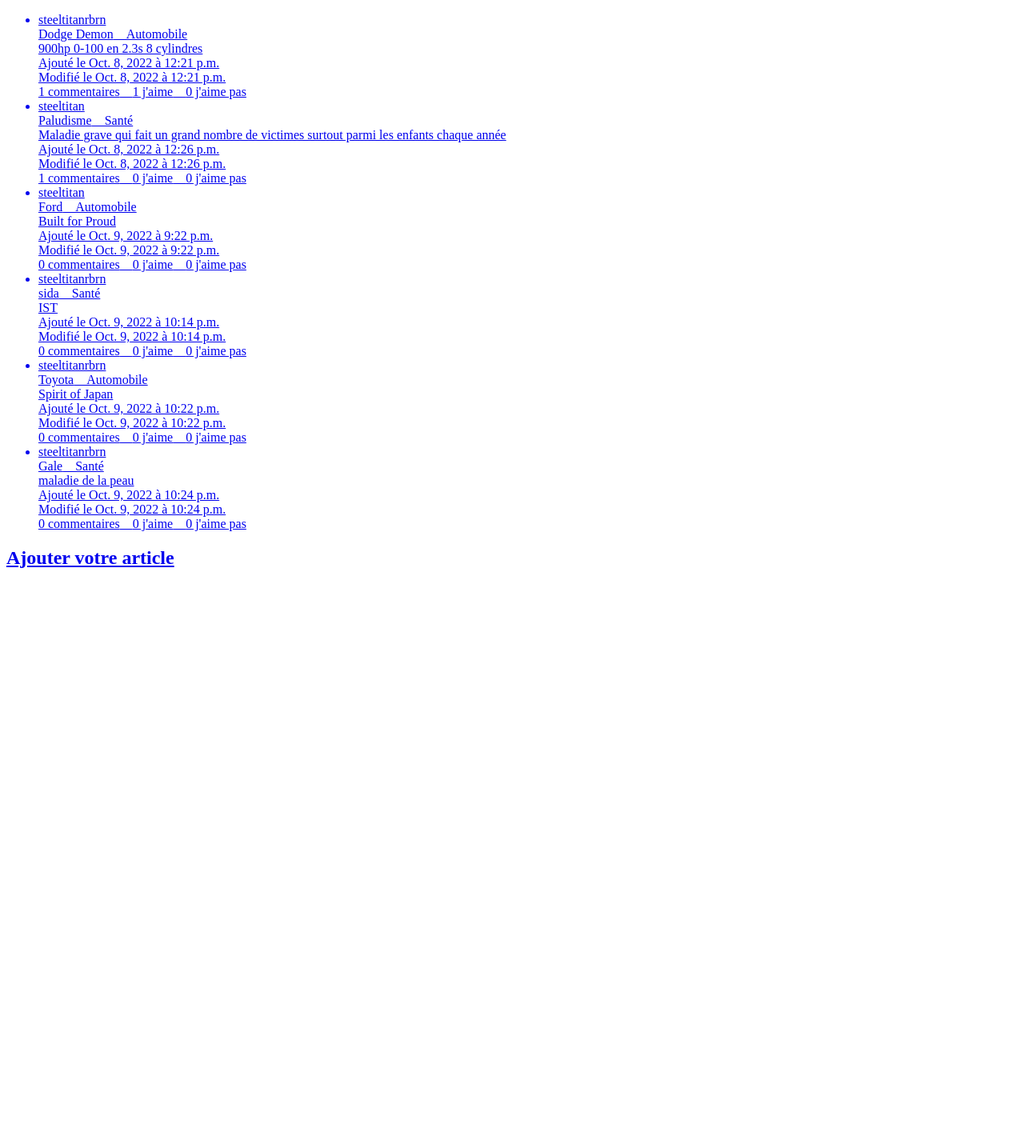
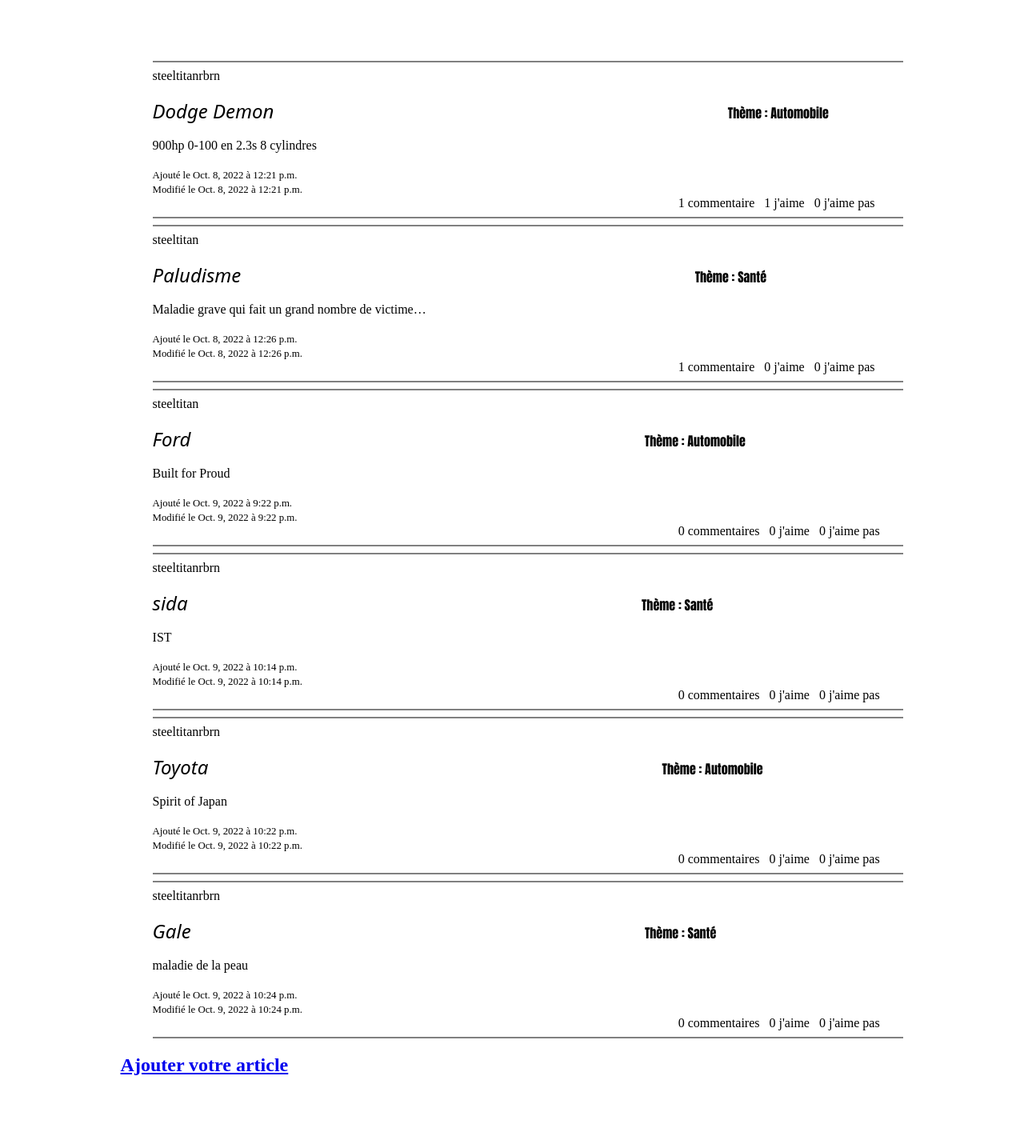
Before and after one commit to SteelTitan18/my_blog, a Django app: page /home/ in a window 1280 px wide. Shown: the part 98-1518 px from the top of the page at 80% size. Before the commit the page ends 808 px from the top, so only its background shows below. Run offline with Django 4.2, Linux system fonts and the light colour scheme; data comes from the database, SQL or seed files in the repository.

Commit message:
mise en forme acceuil + ajout de thème

```diff
--- a/bloggings/forms.py
+++ b/bloggings/forms.py
@@ -3,6 +3,7 @@
 from bloggings.models import Comment
 
 class PostForm(forms.ModelForm):
+    use_required_attribute=False
     class Meta:
         model = Post
         fields = ['title', 'content', 'theme']
--- a/bloggings/static/bloggings/styles.css
+++ b/bloggings/static/bloggings/styles.css
@@ -1,11 +1,51 @@
-/*header
+#user
 {
-    background-color: blue;
-}*/
+    display: block;
+}
+
+#info
+{
+    font-size: 80%;
+}
+
+#post-title
+{
+    font-size: 150%;
+    font-style: italic;
+    font-family: system-ui, -apple-system, BlinkMacSystemFont, 'Segoe UI', Roboto, Oxygen, Ubuntu, Cantarell, 'Open Sans', 'Helvetica Neue', sans-serif;
+}
+
+#theme
+{
+    position: relative;
+    left:60%;
+    font-family: Impact, Haettenschweiler, 'Arial Narrow Bold', sans-serif;
+}
+
+.posts
+{
+    text-decoration: none;
+    outline: none;
+}
+
+.action
+{
+    position: relative;
+    left: 70%;
+}
+
+li
+{
+    list-style-type: none;
+    color: black;
+}
 
 nav
 {
     text-align: right;
-/*     position: relative; */
-/*     right: 50%; */
 }
+
+main
+{
+    margin: 6%
+}
--- a/bloggings/templates/bloggings/index.html
+++ b/bloggings/templates/bloggings/index.html
@@ -5,21 +5,24 @@
 <main>
   <ul>
     {% for post, comment in postD.items %}
-      <a href="{% url 'details' post.id %}">
+      <a class="posts" href="{% url 'details' post.id %}">
+        <HR NOSHADE>
           <li id="post">
             <span id="user">{{ post.user }}</span><br/>
             <span id="post-content">
-              <span>{{ post.title }}</span>&nbsp&nbsp&nbsp&nbsp{{ post.theme }}<br/>
-              {{ post.content }}
-              <span>
+              <span id="post-title">{{ post.title }}</span>
+              <span id="theme">Thème : {{ post.theme }}</span><br/>
+              <br/>{{ post.content|truncatechars:50 }}<br/>
+              <span id="info">
                 <br/>Ajouté le {{ post.addDate }} à {{ post.addHour }}
-                <br/>Modifié le {{ post.modifDate }} à {{ post.modifHour }}
+                <br />Modifié le {{ post.modifDate }} à {{ post.modifHour }}
               </span><br/>
-              <span>{{ comment }} commentaires</span>
-              &nbsp&nbsp <span>{{ post.like }} j'aime</span>
-              &nbsp&nbsp <span>{{ post.dislike }} j'aime pas</span>
+              <span class="action">{{ comment }} commentaire{{ comment|pluralize }}
+              &nbsp&nbsp{{ post.like }} j'aime
+              &nbsp&nbsp{{ post.dislike }} j'aime pas</span>
             </span>
           </li>
+          <HR NOSHADE>
         </a>
     {% endfor %}
   </ul>
--- a/bloggings/views.py
+++ b/bloggings/views.py
@@ -62,6 +62,7 @@
 
 @login_required(login_url='/sign-in/')
 def addPost(request):
+    request.POST._mutable = True
     messages.add_message(request, messages.INFO,"Vous devez être connecté !")
     if request.method == 'POST':
         post = Post()
@@ -71,6 +72,11 @@
         # post.content = request.POST['content']
         # post.save()
         form = PostForm(request.POST, instance=post)
+        if request.POST["theme"] == "" and request.POST["new_theme"] != "":
+            theme = Theme()
+            theme.label = request.POST["new_theme"]
+            theme.save()
+            request.POST["theme"] = theme
         if form.is_valid():
             form.save()
             return redirect('home')
```
